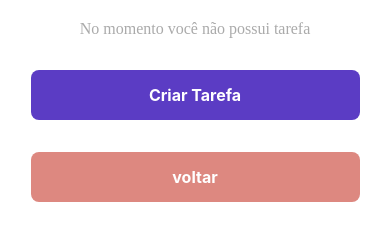
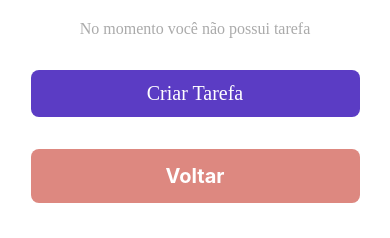
Before and after one commit to JoaoVicttor07/RN-MAR25-taskly, a React Native app: screen /Home in a window 390 px wide. Shown: the part 262-500 px from the top of the page. Built offline with nearby package versions, Linux system fonts and the light colour scheme.

Commit message:
chore: exclui função em desuso

```diff
--- a/src/components/button/style.ts
+++ b/src/components/button/style.ts
@@ -1,17 +1,17 @@
 import { StyleSheet } from "react-native";
+import Fonts from '../../theme/Font';
 
 const styles = StyleSheet.create({
     button: {
-
-        height: 50,
-        borderRadius: 7,
+        width:329,
+        height: 47,
+        borderRadius: 8,
         justifyContent: 'center',
         alignItems: 'center'
     },
     text: {
         color: '#FFFFFF',
-        fontSize: 20,
-        fontWeight: 'bold'
+        ...Fonts.Roboto600,
     }
 })
 
--- a/src/screens/home/Home.tsx
+++ b/src/screens/home/Home.tsx
@@ -2,6 +2,7 @@ import React from 'react';
 import { View, Text, Image, TouchableOpacity } from 'react-native';
 import { useNavigation } from '@react-navigation/native'; // Importando o hook de navegação
 import styles from './home.styles';
+import Button from '../../components/button';
 
 const Home: React.FC = () => {
   const navigation = useNavigation(); // Obtendo o hook de navegação
@@ -27,15 +28,19 @@ const Home: React.FC = () => {
           <Text style={styles.textNoTask}>No momento você não possui tarefa</Text>
 
           {/* Botão para Criar Tarefa */}
-        <TouchableOpacity style={styles.button}>
-          <Text style={styles.buttonText}>Criar Tarefa</Text>
-        </TouchableOpacity>
+          <Button
+            title = 'Criar Tarefa'
+            backgroundColor = "#5B3CC4"
+            borderColor = "#5B3CC4"
+            borderWidth={0}
+            textColor = "#FFFFFF"
+          />
       </View>
 
       {/* Link para Voltar */}
       <View style={styles.containerNoTask}>
           <TouchableOpacity onPress={() => navigation.goBack()} style={styles.buttonNavigation}>
-          <Text style={styles.buttonTextNavigation}>voltar</Text>
+            <Text style={styles.buttonTextNavigation}>Voltar</Text>
           </TouchableOpacity>
       </View>
     </View>
--- a/src/screens/home/home.styles.ts
+++ b/src/screens/home/home.styles.ts
@@ -67,7 +67,7 @@ const styles = StyleSheet.create({
   },
   buttonTextNavigation: {
     color: '#FFF',
-    fontSize: 16,
+    fontSize: 20,
     fontWeight: 'bold',
   },
 });
```
Lines whose indentation alone changed are shown as unchanged.
